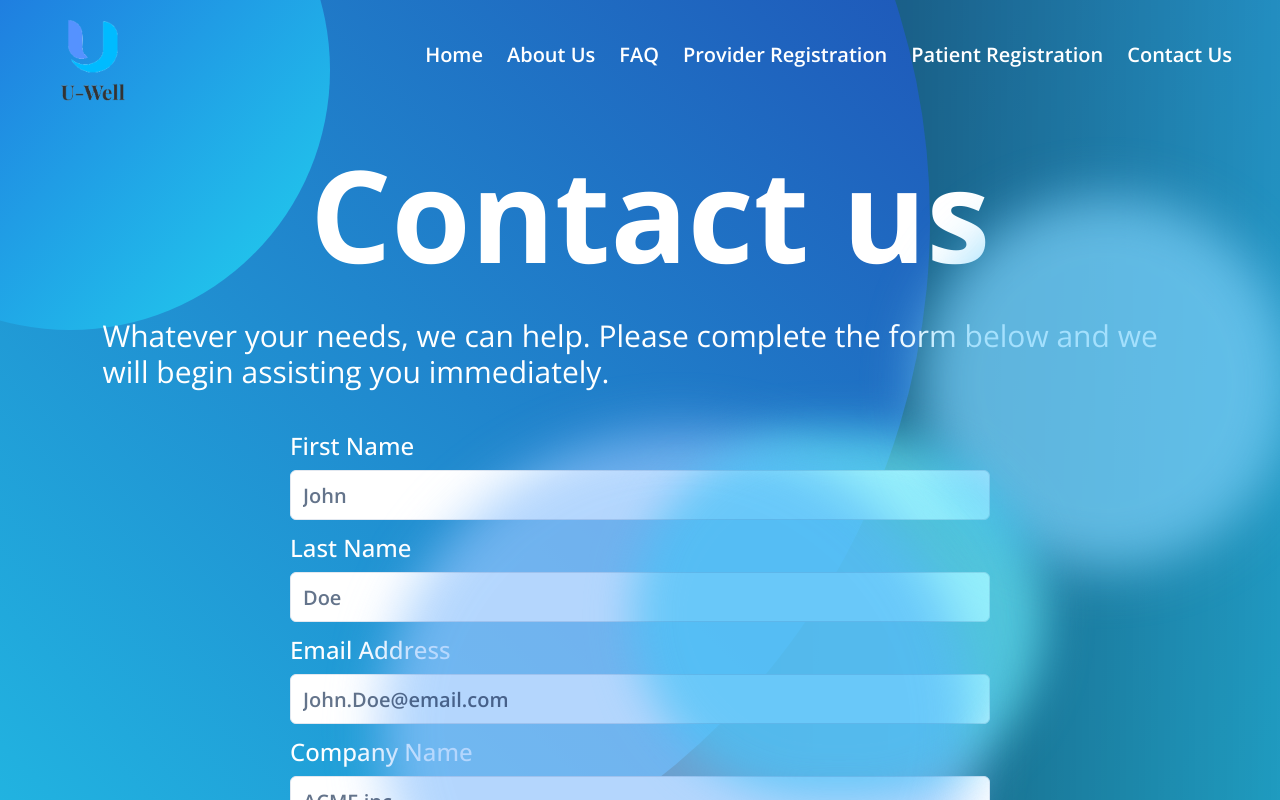
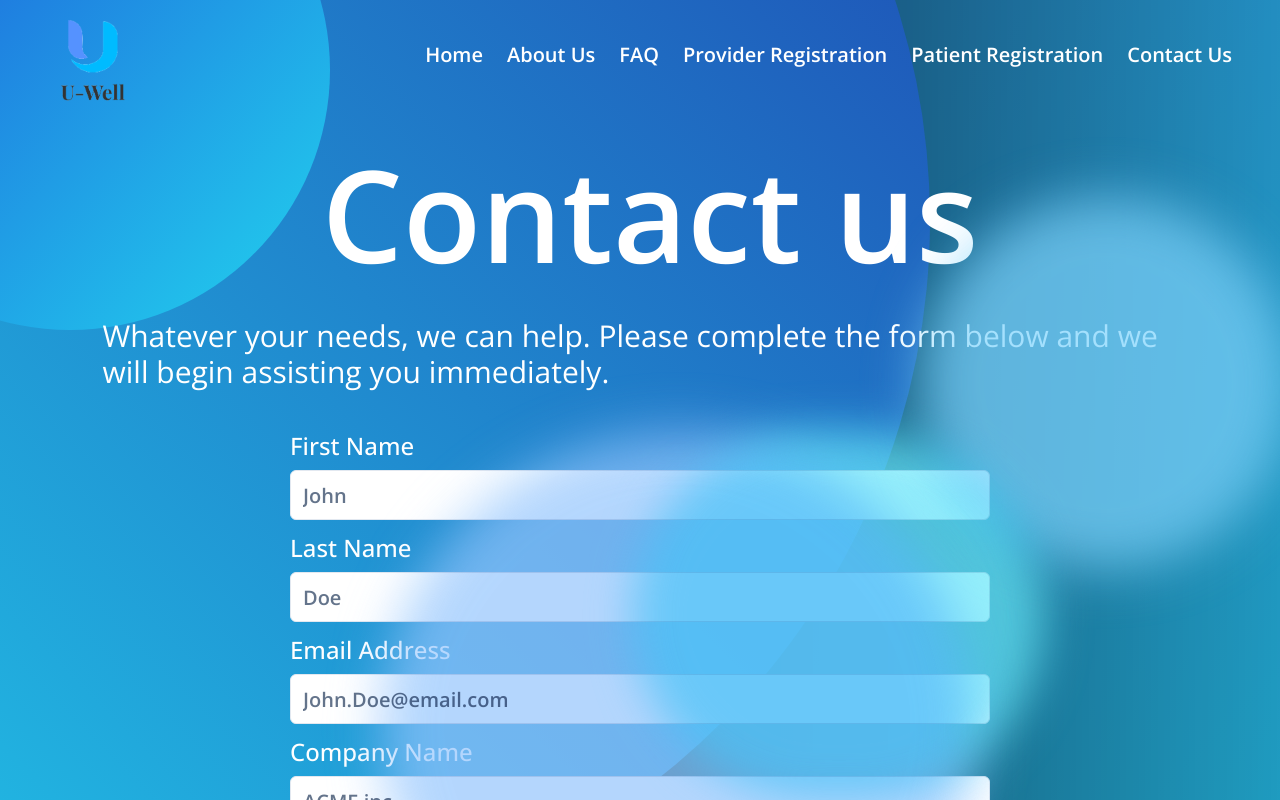
Before and after one commit to Jkhall81/U-Well, a Next.js app: page /contact-us in a window 1280 px wide. Built offline with nearby package versions, Linux system fonts and the light colour scheme; what react-slugify would draw is missing.

Commit message:
made some changes to contact us header css.

```diff
--- a/app/(tabs)/contact-us/page.tsx
+++ b/app/(tabs)/contact-us/page.tsx
@@ -48,7 +48,7 @@ const ContactUsPage = () => {
   const formLabelFontSize = "text-2xl";
   const inputStyles = "text-xl h-[50px]";
   return (
-    <main className="relative min-h-screen w-full overflow-y-scroll bg-blue-500">
+    <main className="relative min-h-screen w-full overflow-x-hidden overflow-y-scroll bg-blue-500">
       {/* Background Stuff */}
       <div className="absolute z-30 ml-[-190px] mt-[-190px] h-[520px] w-[520px] rounded-full bg-gradient-to-br from-blue-700 to-cyan-400" />
       <div className="absolute z-20 ml-[-490px] mt-[-490px] h-[1420px] w-[1420px] rounded-full bg-gradient-to-bl from-blue-800 to-cyan-400" />
@@ -58,7 +58,7 @@ const ContactUsPage = () => {
       <div className="absolute z-40 mt-[100px] flex h-[800px] w-full flex-col ">
         {/* Left Header and Form Container*/}
         <div className="flex h-full w-full  flex-col items-center pt-[50px]">
-          <h1 className="pl-5 text-9xl font-bold text-white">Contact us</h1>
+          <h1 className="pl-5 text-9xl font-semibold text-white">Contact us</h1>
           <p className="prose px-5 py-10 pt-10 text-3xl text-white">
             Whatever your needs, we can help. Please complete the form below and
             we will begin assisting you immediately.
--- a/app/(tabs)/faq/page.tsx
+++ b/app/(tabs)/faq/page.tsx
@@ -11,7 +11,7 @@ const FAQPage = () => {
       {/* Above Background Content */}
       <div className="absolute z-40 mt-[150px] flex h-full w-full flex-col items-center ">
         <div className="mb-12 py-16">
-          <h1 className="text-6xl font-semibold text-white">
+          <h1 className="text-9xl font-semibold text-white">
             Frequently asked questions
           </h1>
         </div>
```
